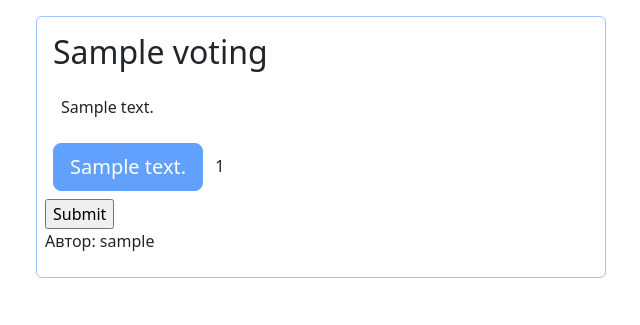
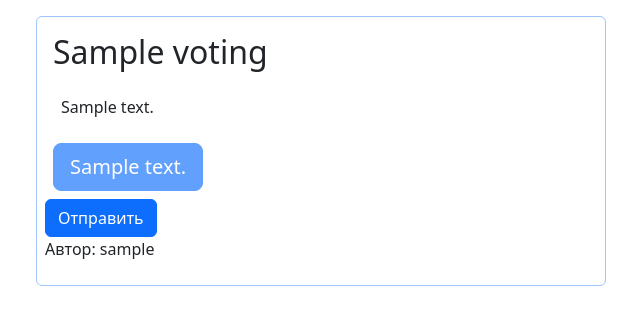
Before and after one commit to setta1a/s1mple_votings_django, a Django app: page /voting/1/ in a window 1280 px wide. Shown: the part 56-381 px from the top of the page, without its empty margins (319-959 px from the left). Run offline with Django 4.2, Linux system fonts and the light colour scheme; tables that the repository leaves empty hold one stand-in row (values such as "Sample post"); some libraries are stand-ins or nearby versions.

Commit message:
git styles to one of the type of voting

```diff
--- a/first/templates/voting.html
+++ b/first/templates/voting.html
@@ -48,19 +48,21 @@
                     {% for variant in voting_variants %}
                         <div>
                             {% if request.user.is_authenticated %}
-                            <input class="btn btn-primary btn-lg m-2" name="variant_id" value="{{ variant.id }}" id="variant_id_{{ variant.id }}" type="checkbox">
+                            <input class="btn form-check-input  btn-primary btn-lg m-2" name="variant_id" value="{{ variant.id }}" id="variant_id_{{ variant.id }}" type="checkbox">
                             <label for="variant_id_{{ variant.id }}">{{ variant.description }}</label>
                             {% else %}
                                 <button class="btn btn-primary disabled btn-lg m-2" name="variant_id" value="{{ variant.id }}">
                                     {{ variant.description }}
                                 </button>
                             {% endif %}
-                            <label> {{ variant.votes_count }} </label>
+                            {% if is_voted %}
+                                <label> {{ variant.votes_count }} </label>
+                            {% endif %}
                             <br>
                         </div>
 
                     {% endfor %}
-                    <input type="submit">
+                    <input class="btn btn-primary" type="submit" value="Отправить">
                 {% endif %}
             </form>
             <p>Автор: {{ voting.author }} </p>
```
